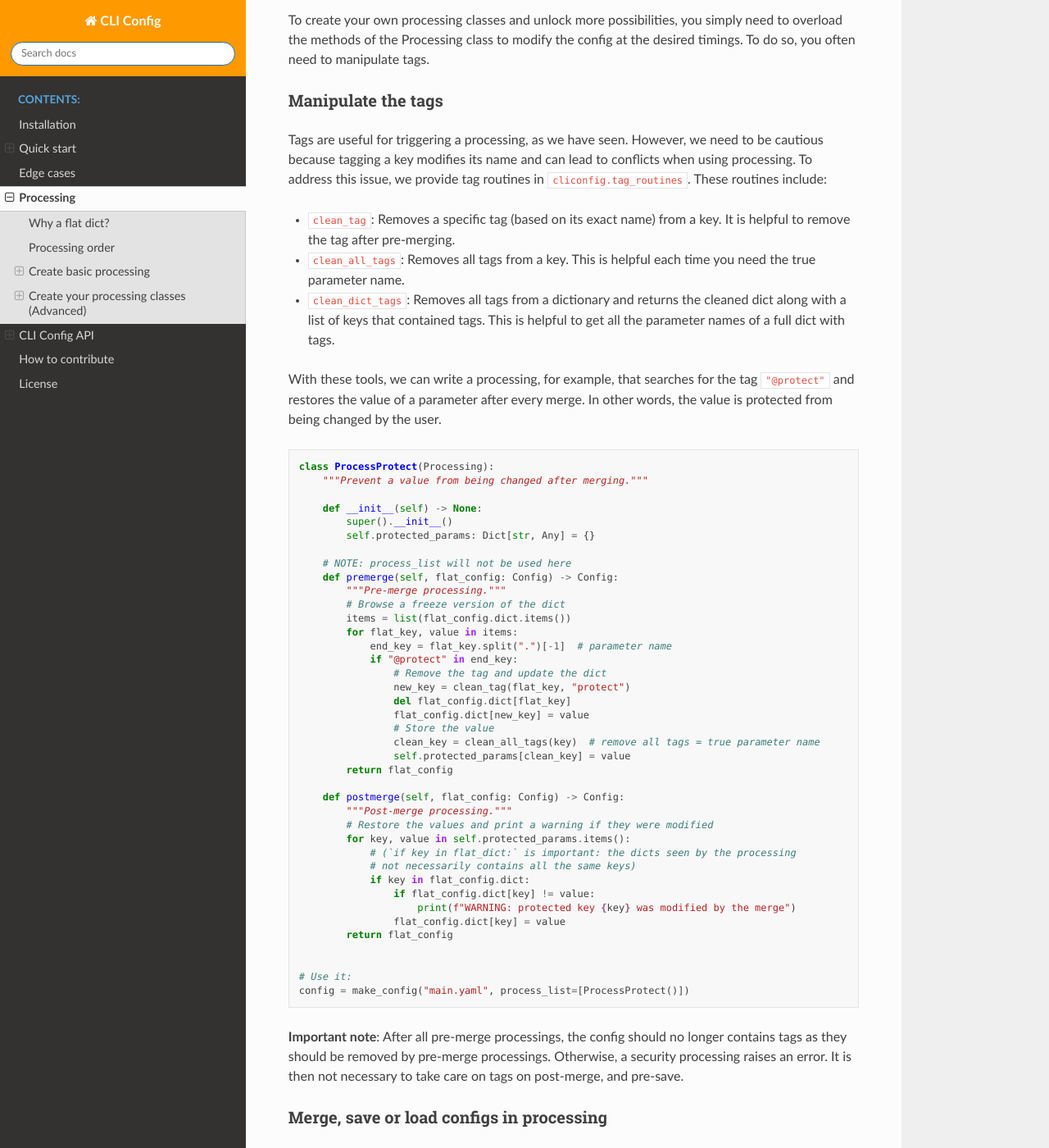
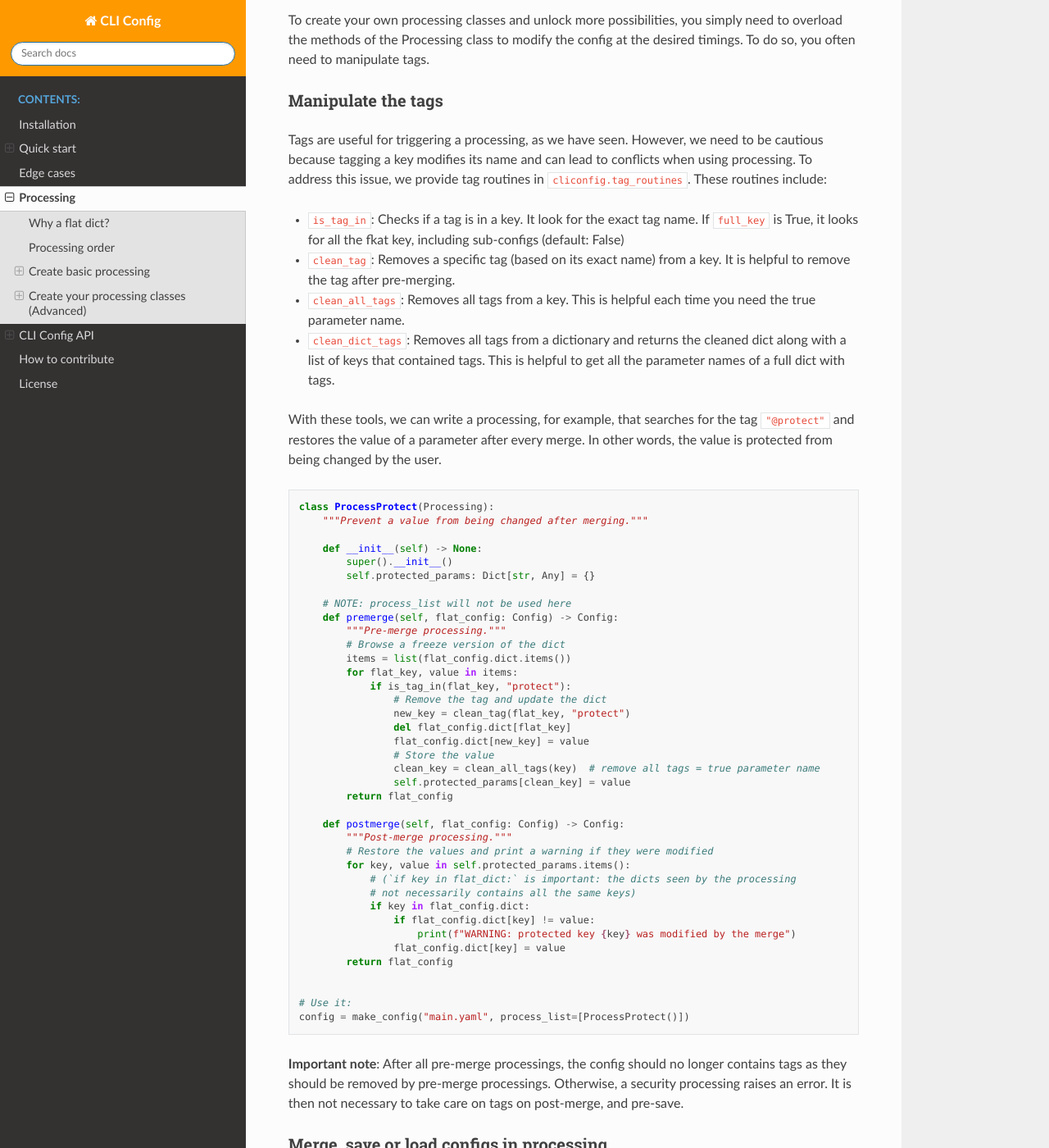
Before and after one commit to valentingol/cliconfig, a Sphinx documentation site: the page built from docs/processing.md, in a window 1280 px wide and 1400 px high, scrolled down 2736 px. Shown: the whole window at 82% size. Built offline with Sphinx 7.4.7 and the Read the Docs theme 2.0.0, drawn with Linux system fonts in a browser that asks for light colours; the version number could not be read and is left out.

Commit message:
📝 Update doc with is_tag_in

```diff
--- a/docs/processing.md
+++ b/docs/processing.md
@@ -130,6 +130,9 @@ to be cautious because tagging a key modifies its name and can lead to conflicts
 when using processing. To address this issue, we provide tag routines in
 `cliconfig.tag_routines`. These routines include:
 
+* `is_tag_in`: Checks if a tag is in a key. It look for the exact tag name.
+  If `full_key` is True, it looks for all the fkat key, including sub-configs
+  (default: False)
 * `clean_tag`: Removes a specific tag (based on its exact name) from a key.
   It is helpful to remove the tag after pre-merging.
 * `clean_all_tags`: Removes all tags from a key. This is helpful each time you
@@ -156,8 +159,7 @@ class ProcessProtect(Processing):
         # Browse a freeze version of the dict
         items = list(flat_config.dict.items())
         for flat_key, value in items:
-            end_key = flat_key.split(".")[-1]  # parameter name
-            if "@protect" in end_key:
+            if is_tag_in(flat_key, "protect"):
                 # Remove the tag and update the dict
                 new_key = clean_tag(flat_key, "protect")
                 del flat_config.dict[flat_key]
```
